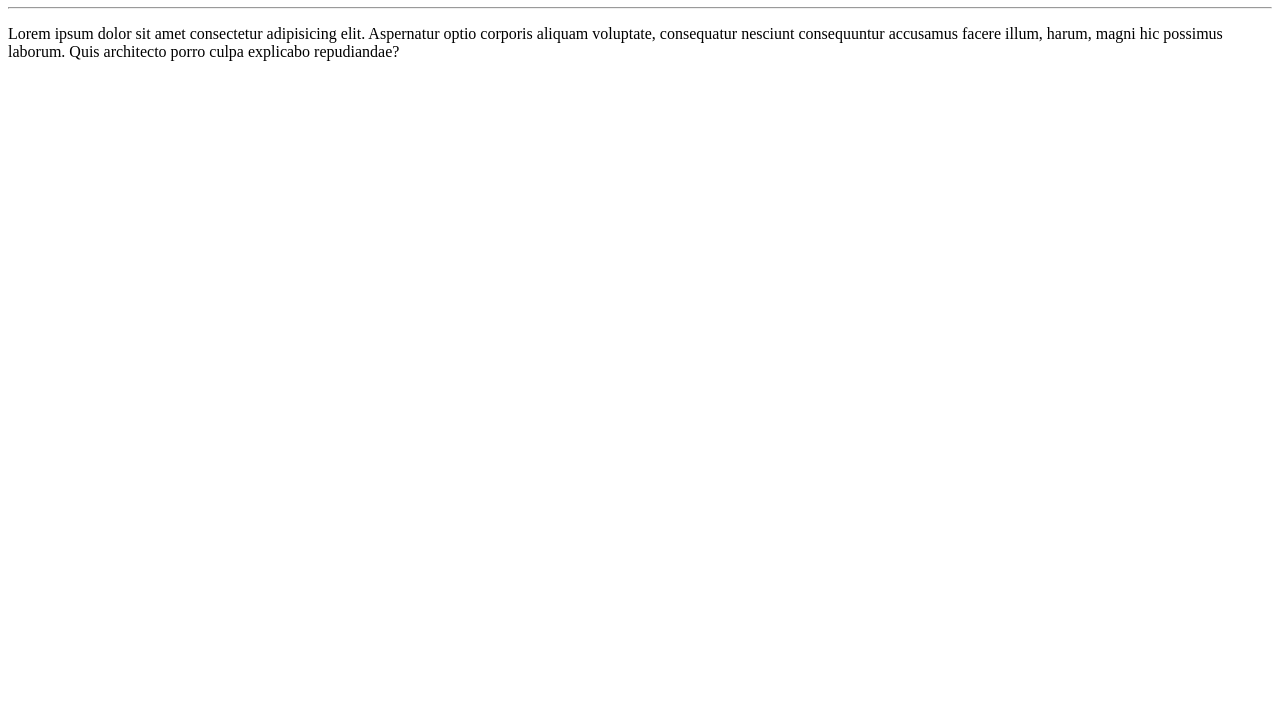
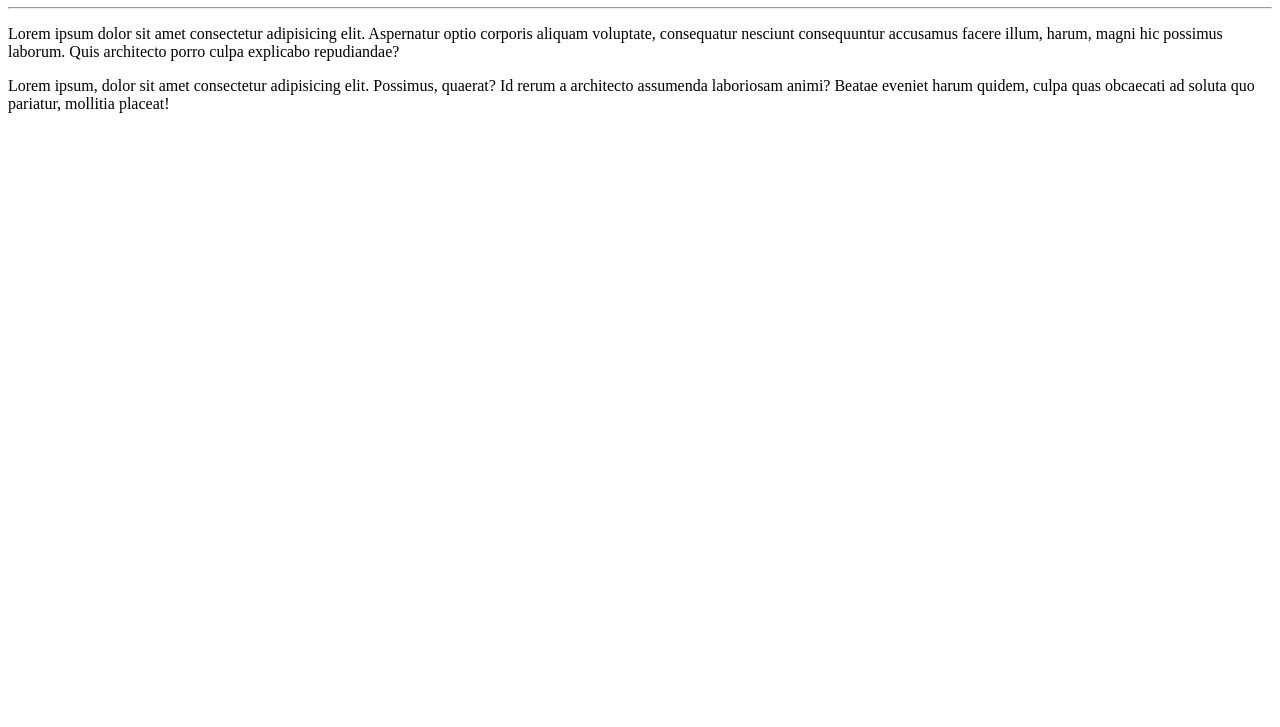
Before and after one commit to joaoparrilha/Ola-Mundo, a plain HTML site: page site-exemplo/index.html in a window 1280 px wide. Shown: the part 73-800 px from the top of the page. Drawn offline with Linux system fonts and the light colour scheme.

Commit message:
adicionei um parágrafo

```diff
--- a/site-exemplo/index.html
+++ b/site-exemplo/index.html
@@ -10,5 +10,6 @@
     <h1>Olá, Mundo!</h1>
     <hr>
     <p>Lorem ipsum dolor sit amet consectetur adipisicing elit. Aspernatur optio corporis aliquam voluptate, consequatur nesciunt consequuntur accusamus facere illum, harum, magni hic possimus laborum. Quis architecto porro culpa explicabo repudiandae?</p>
+    <p>Lorem ipsum, dolor sit amet consectetur adipisicing elit. Possimus, quaerat? Id rerum a architecto assumenda laboriosam animi? Beatae eveniet harum quidem, culpa quas obcaecati ad soluta quo pariatur, mollitia placeat!</p>
 </body>
 </html>
```
